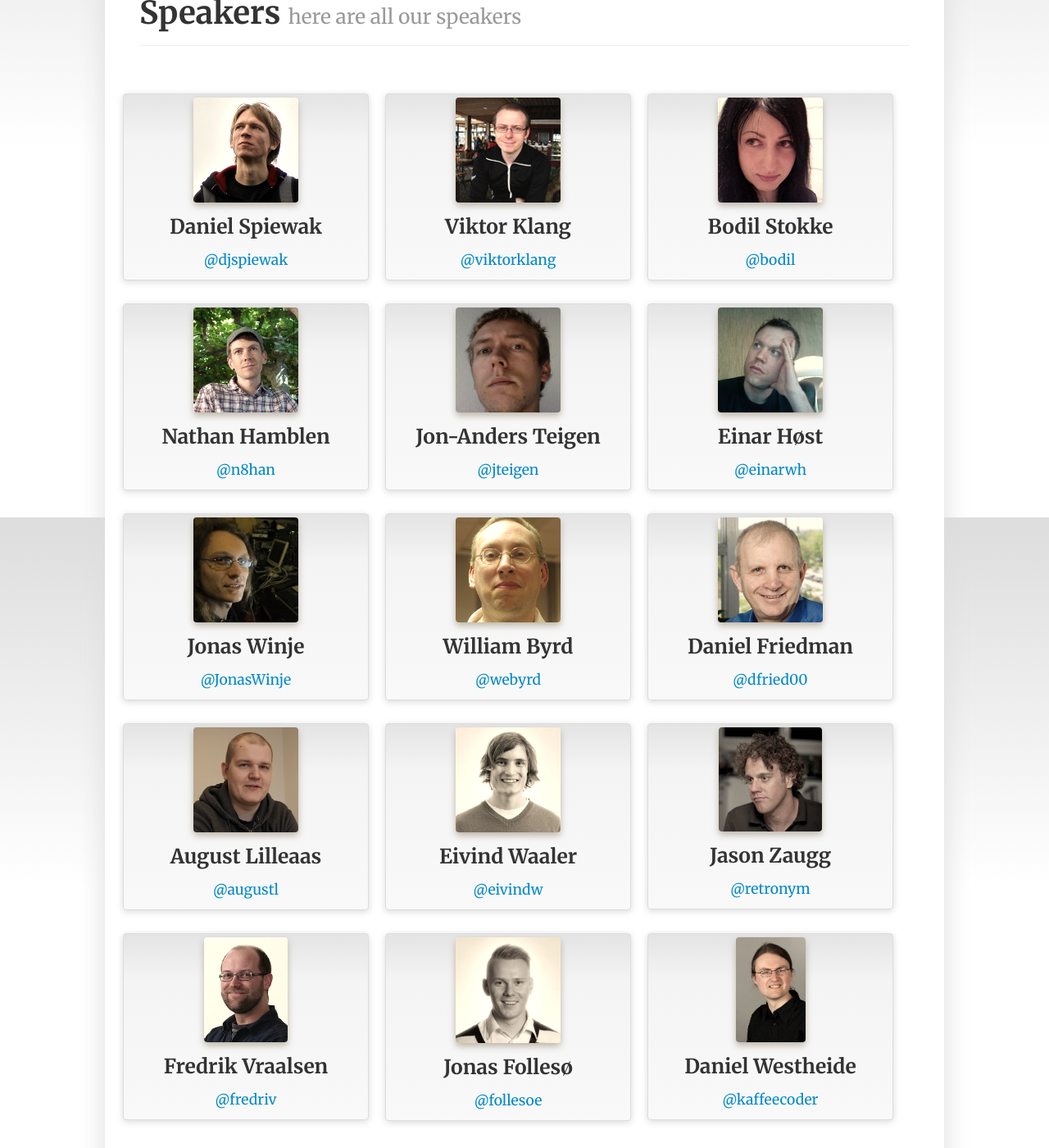
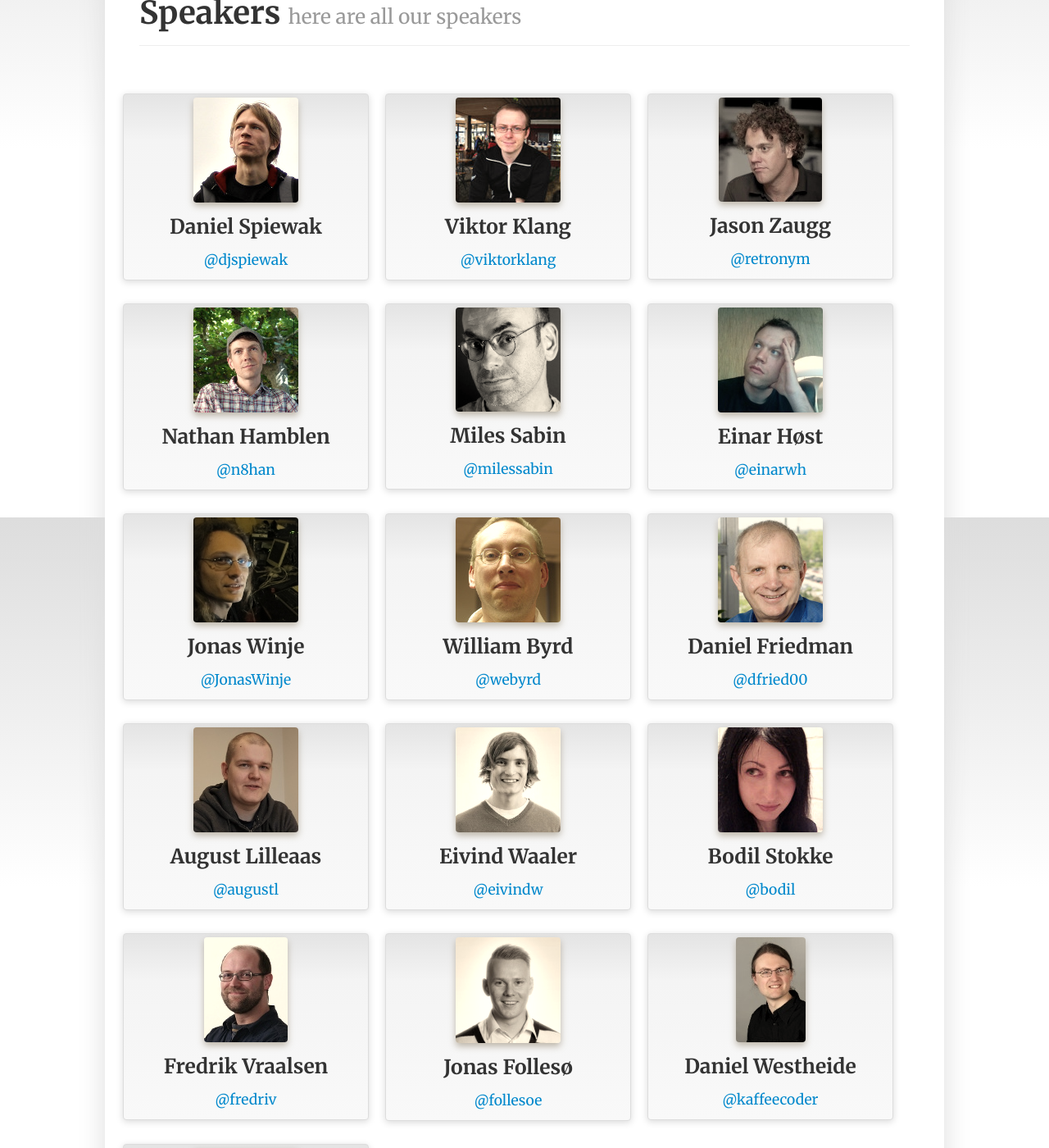
Before and after one commit to flatmaposlo/2013.github.com, a Jekyll site: the page built from speakers.html, in a window 1280 px wide and 1400 px high, scrolled down 269 px. Shown: the whole window at 82% size. Built offline with Jekyll 4.4.1, drawn with Linux system fonts in a browser that asks for light colours; some web fonts are replaced; some of the changed text lies outside the part shown.

Commit message:
added Miles Sabin as a speaker

```diff
--- a/speakers.html
+++ b/speakers.html
@@ -22,13 +22,15 @@ title: flatMap(Oslo) Speakers
       <p><a href="http://twitter.com/viktorklang">@viktorklang</a></p>
     </div>
   </div>
+
   <div class="span4">
     <div class="thumbnail">
-      <a href="bodil.html"><img src="/m/speakers/bodil.jpg" alt=""/></a>
-      <h3>Bodil Stokke</h3>
-      <p><a href="http://twitter.com/bodil">@bodil</a></p>
+      <a href="zaugg.html"><img src="/m/speakers/zaugg.jpg" alt=""/></a>
+      <h3>Jason Zaugg</h3>
+      <p><a href="http://twitter.com/retronym">@retronym</a></p>
     </div>
   </div>
+
 </div>
 <div class="row">
   <div class="span4">
@@ -40,9 +42,9 @@ title: flatMap(Oslo) Speakers
   </div>
   <div class="span4">
     <div class="thumbnail">
-      <a href="teigen.html"><img src="/m/speakers/teigen.jpg" alt=""/></a>
-      <h3>Jon-Anders Teigen</h3>
-      <p><a href="http://twitter.com/jteigen">@jteigen</a></p>
+      <a href="sabin.html"><img src="/m/speakers/sabin.jpg" alt=""/></a>
+      <h3>Miles Sabin</h3>
+      <p><a href="http://twitter.com/milessabin">@milessabin</a></p>
     </div>
   </div>
   <div class="span4">
@@ -93,9 +95,9 @@ title: flatMap(Oslo) Speakers
   </div>
   <div class="span4">
     <div class="thumbnail">
-      <a href="zaugg.html"><img src="/m/speakers/zaugg.jpg" alt=""/></a>
-      <h3>Jason Zaugg</h3>
-      <p><a href="http://twitter.com/retronym">@retronym</a></p>
+      <a href="bodil.html"><img src="/m/speakers/bodil.jpg" alt=""/></a>
+      <h3>Bodil Stokke</h3>
+      <p><a href="http://twitter.com/bodil">@bodil</a></p>
     </div>
   </div>
 </div>
@@ -122,4 +124,14 @@ title: flatMap(Oslo) Speakers
     </div>
   </div>
 </div>
+<div class="row">
+
+  <div class="span4">
+    <div class="thumbnail">
+      <a href="teigen.html"><img src="/m/speakers/teigen.jpg" alt=""/></a>
+      <h3>Jon-Anders Teigen</h3>
+      <p><a href="http://twitter.com/jteigen">@jteigen</a></p>
+    </div>
+  </div>
 </div>
+</div>
```
Also changed, not shown: sabin.html (added, +39 -0 lines), m/speakers/sabin.jpg (added).
